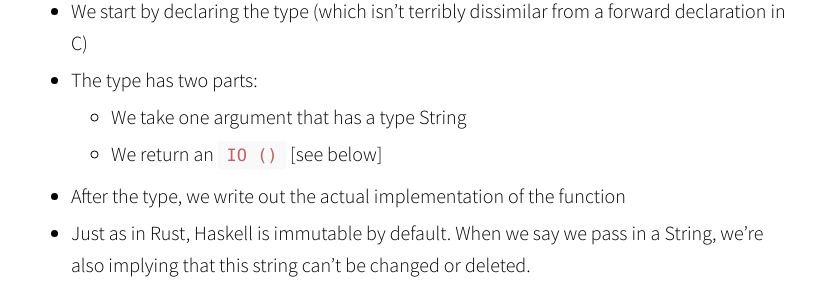
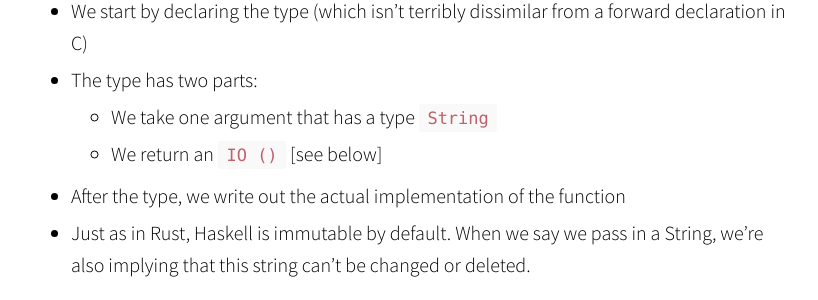
Before and after one commit to sophiajt/jntrnr.github.io, a Jekyll site: the page built from _posts/2015-10-28-transparency.md, in a window 1280 px wide and 900 px high, scrolled down 3923 px. Shown: the part 156-456 px from the top of the window, without its empty margins (229-1047 px from the left). Built offline with Jekyll 4.4.1, drawn with Linux system fonts in a browser that asks for light colours; Markdown is read by kramdown in place of the engine named in the settings.

````diff
--- a/_posts/2015-10-28-transparency.md
+++ b/_posts/2015-10-28-transparency.md
@@ -104,7 +104,7 @@ Since this might be unfamiliar let's take a second to breakdown what we're seein
 
 * We start by declaring the type (which isn't terribly dissimilar from a forward declaration in C)
 * The type has two parts:
-  * We take one argument that has a type String
+  * We take one argument that has a type ```String```
   * We return an ```IO ()``` [see below]
 * After the type, we write out the actual implementation of the function
 * Just as in Rust, Haskell is immutable by default.  When we say we pass in a String, we're also implying that this string can't be changed or deleted.
````
